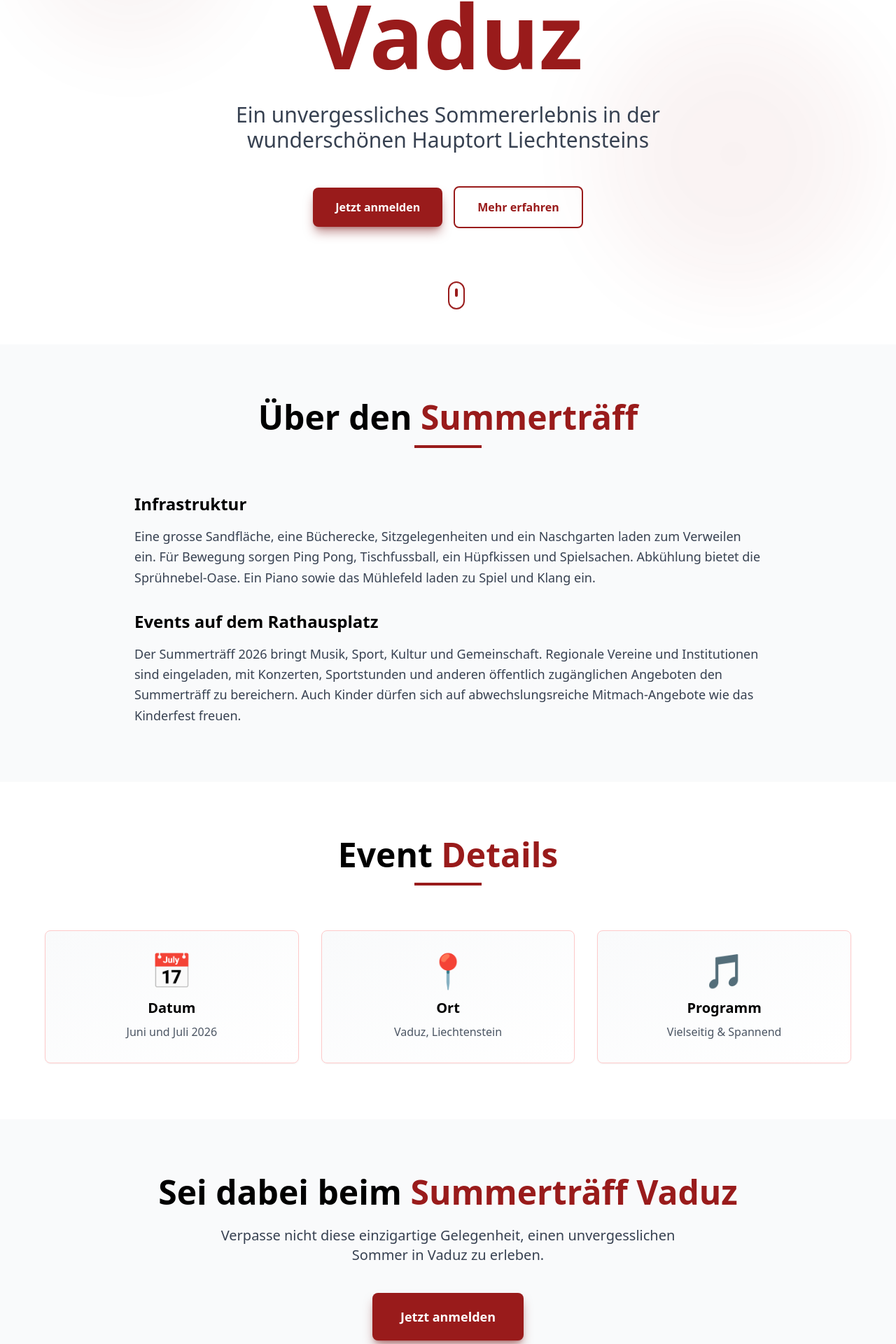
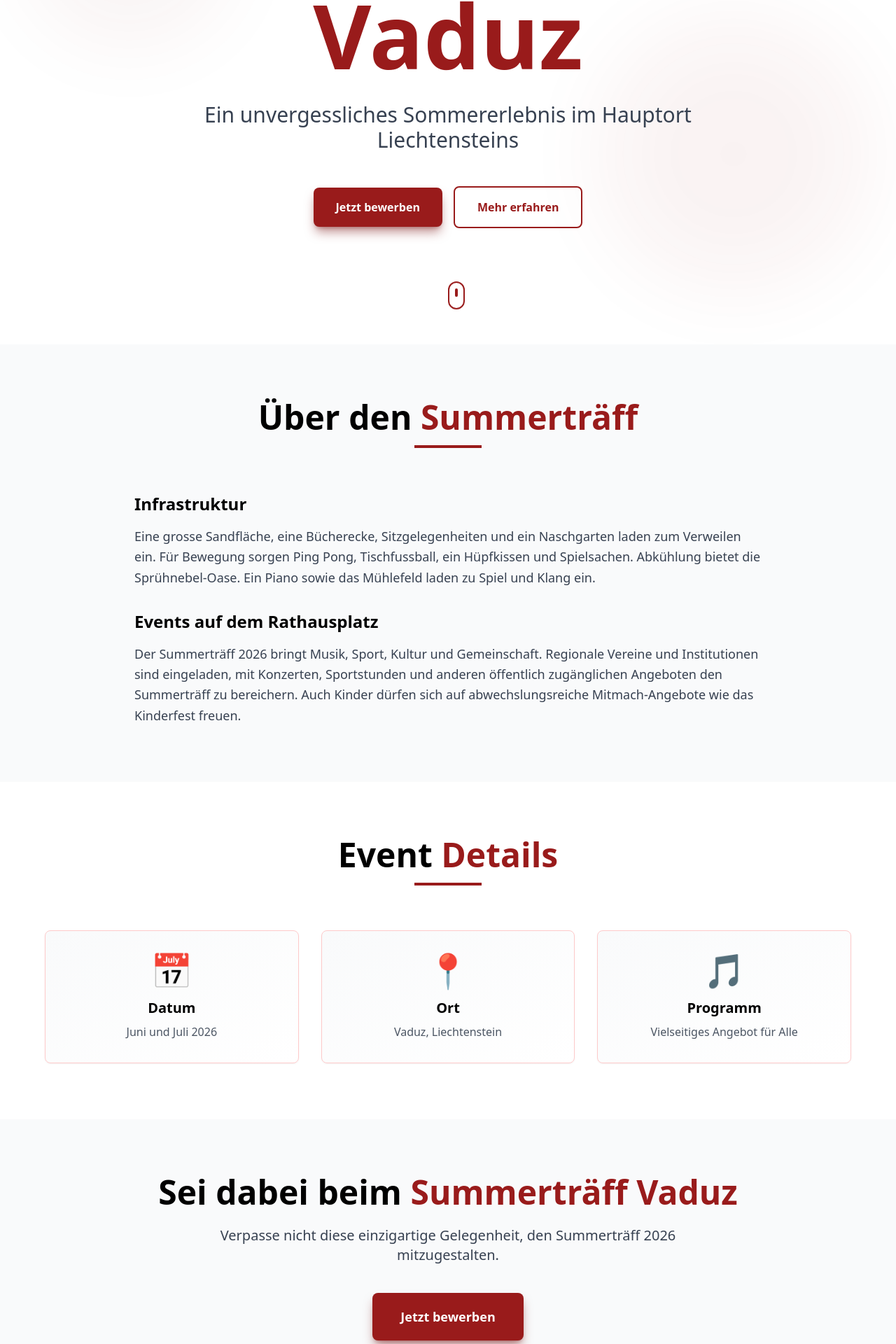
Before and after one commit to Delia-Gig/marketingpage, a Next.js app: page / in a window 1280 px wide. Shown: the part 308-2228 px from the top of the page at 70% size. Built offline with nearby package versions, Linux system fonts and the light colour scheme.

Commit message:
Anpassungen Text Front 1

```diff
--- a/app/page.tsx
+++ b/app/page.tsx
@@ -19,12 +19,12 @@ export default function Home() {
           </div>
 
           <p className="text-xl md:text-2xl lg:text-3xl text-gray-700 font-light mb-12 max-w-3xl mx-auto leading-relaxed">
-            Ein unvergessliches Sommererlebnis in der wunderschönen Hauptort Liechtensteins
+            Ein unvergessliches Sommererlebnis im Hauptort Liechtensteins
           </p>
 
           <div className="flex flex-col sm:flex-row gap-4 justify-center items-center">
             <button className="px-8 py-4 bg-red-800 hover:bg-red-900 text-white font-semibold rounded-lg transition-all duration-300 transform hover:scale-105 shadow-lg shadow-red-900/50">
-              Jetzt anmelden
+              Jetzt bewerben
             </button>
             <button className="px-8 py-4 bg-transparent border-2 border-red-800 text-red-800 hover:bg-red-800 hover:text-white font-semibold rounded-lg transition-all duration-300">
               Mehr erfahren
@@ -98,7 +98,7 @@ export default function Home() {
             <div className="text-center p-8 bg-gradient-to-br from-gray-50 to-white rounded-lg border border-red-200 hover:border-red-800/50 transition-all duration-300 shadow-sm hover:shadow-md">
               <div className="text-5xl mb-4">🎵</div>
               <h3 className="text-xl font-bold text-black mb-2">Programm</h3>
-              <p className="text-gray-600">Vielseitig & Spannend</p>
+              <p className="text-gray-600">Vielseitiges Angebot für Alle</p>
             </div>
           </div>
         </div>
@@ -111,10 +111,10 @@ export default function Home() {
             Sei dabei beim <span className="text-red-800">Summerträff Vaduz</span>
           </h2>
           <p className="text-xl text-gray-700 mb-10 max-w-2xl mx-auto">
-            Verpasse nicht diese einzigartige Gelegenheit, einen unvergesslichen Sommer in Vaduz zu erleben.
+            Verpasse nicht diese einzigartige Gelegenheit, den Summerträff 2026 mitzugestalten.
           </p>
           <button className="px-10 py-5 bg-red-800 hover:bg-red-900 text-white text-lg font-semibold rounded-lg transition-all duration-300 transform hover:scale-105 shadow-lg shadow-red-900/50">
-            Jetzt anmelden
+            Jetzt bewerben
           </button>
         </div>
       </section>
```
